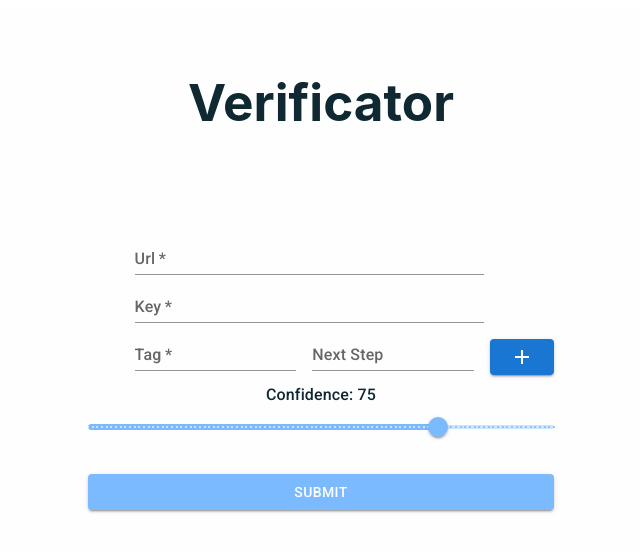
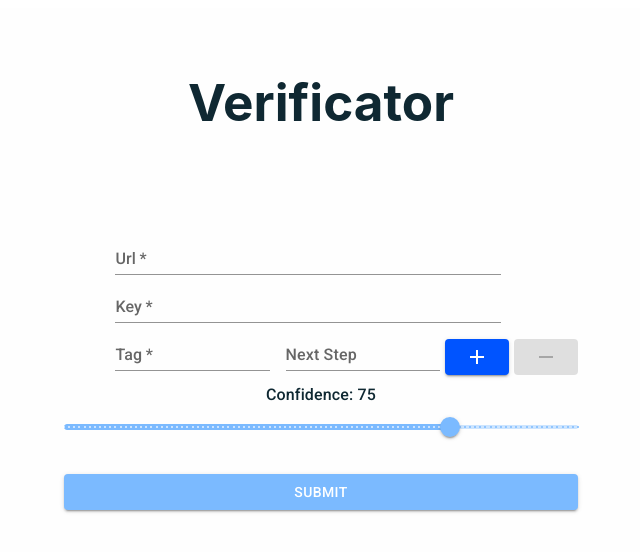
Before and after one commit to micbelgique/Verificator, a React (Vite) app: page / in a window 1280 px wide. Shown: the top 552 px of the page, without its empty margins (319-959 px from the left). Built offline with nearby package versions, Linux system fonts and the light colour scheme.

Commit message:
remove button

```diff
--- a/src/component/Form.tsx
+++ b/src/component/Form.tsx
@@ -6,6 +6,7 @@ import {
   Typography,
 } from "@mui/material";
 import AddIcon from '@mui/icons-material/Add';
+import RemoveIcon from '@mui/icons-material/Remove';
 import { useState } from "react";
 
 function Form() {
@@ -24,19 +25,19 @@ function Form() {
     url.searchParams.set("TAG", formData.map((data) => data.tag).join(";"));
     url.searchParams.set("TEMP", temperature.toString());
     url.searchParams.set(
-    "REDIRECT",
+      "REDIRECT",
       formData.map((data) => encodeURIComponent(data.nextStep)).join(";")
 
     );
-
-
-
     window.location.href = url.toString();
   };
 
 
   const handleAddInput = () => {
     setFormData([...formData, { tag: "", nextStep: "" }]);
+  };
+  const handleRemoveInput = (ind: number) => {
+    setFormData(formData.filter((_, i) => i !== ind));
   };
 
   const handleTagChange = (index: number, value: string) => {
@@ -60,7 +61,7 @@ function Form() {
         variant="standard"
         onChange={(e) => setUrlField(e.target.value)}
         required
-        sx={{width:"75%", ml:"10%"}}
+        sx={{ width: "75%", ml: "10%" }}
       />
       <TextField
         fullWidth
@@ -69,7 +70,7 @@ function Form() {
         variant="standard"
         onChange={(e) => setKeyField(e.target.value)}
         required
-        sx={{width:"75%", ml:"10%"}}
+        sx={{ width: "75%", ml: "10%" }}
       />
 
       {formData.map((data, index) => (
@@ -81,7 +82,7 @@ function Form() {
             value={data.tag}
             onChange={(e) => handleTagChange(index, e.target.value)}
             required
-            sx={{ marginRight: "1rem", width:"36%", ml:"10%" }}
+            sx={{ marginRight: "1rem", width: "36%", ml: "10%" }}
           />
 
           <TextField
@@ -90,7 +91,7 @@ function Form() {
             variant="standard"
             value={data.nextStep}
             onChange={(e) => handleNextStepChange(index, e.target.value)}
-            style={{width:"36%"}}
+            style={{ width: "36%" }}
           />
 
           {/* "+" button to add more "Tag" and "Next Step" fields */}
@@ -99,11 +100,37 @@ function Form() {
               variant="contained"
               color="primary"
               onClick={handleAddInput}
-              sx={{ mt: "1rem", ml:"1rem"}}
+
+              sx={{ mt: "1rem",
+              ml: "1%",
+              backgroundColor: "#0054ff",
+              "&:hover": {
+                backgroundColor: "#003dd8",
+              } }}
             >
-              <AddIcon/>
+              <AddIcon />
             </Button>
+
           )}
+
+          <Button
+            variant="contained"
+            color="primary"
+            onClick={() => handleRemoveInput(index)}
+            className="btn-suppression"
+            sx={{ mt: "1rem",
+            ml: "1%",
+            backgroundColor: "#ff5b57",
+            "&:hover": {
+              backgroundColor: "#e54542",
+            }
+           }}
+            disabled={formData.length <= 1}
+          >
+            <RemoveIcon/>
+          </Button>
+
+
         </div>
       ))}
 
```
Also changed, not shown: src/index.css (line endings or trailing spaces).
